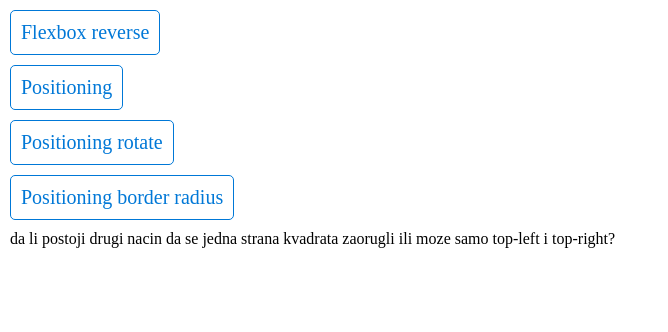
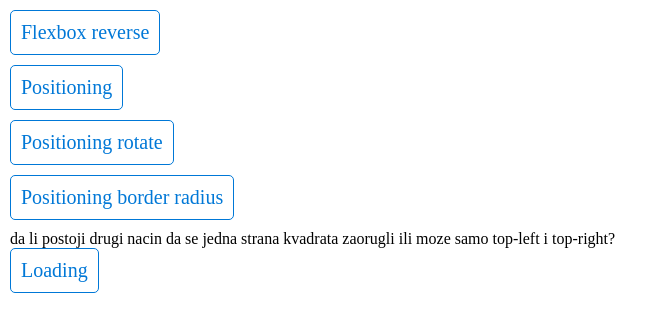
Before and after one commit to Miljana3010/domaci-zadaci, a plain HTML site: page index.html in a window 1280 px wide. Shown: the whole page, without its empty margins (0-668 px from the left). Drawn offline with Linux system fonts and the light colour scheme.

Commit message:
Update index.html

```diff
--- a/index.html
+++ b/index.html
@@ -13,7 +13,7 @@
         <a href="positioning/positioning.html">Positioning</a>
         <a href="positioning-rotate/positioning.html">Positioning rotate</a>
         <a href="positioning-border-radius/battle.html">Positioning border radius</a> da li postoji drugi nacin da se jedna strana kvadrata zaorugli ili moze samo top-left i top-right?
-
+        <a href="loading-domaci/loading.html">Loading</a>
 
     </div>
 </body>
```
